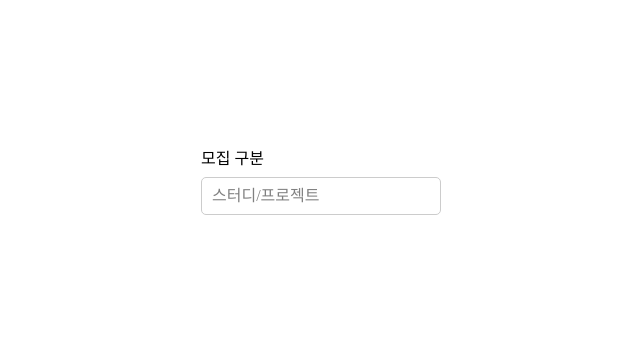
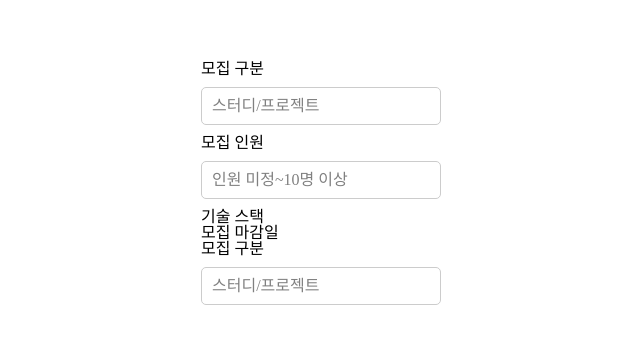
Before and after one commit to seongEun95/holu, a React (Create React App) app: page /test in a window 1280 px wide. Shown: the part 212-556 px from the top of the page, without its empty margins (319-959 px from the left). Built offline with nearby package versions, Linux system fonts and the light colour scheme; a web font is replaced by a local one.

Commit message:
테스트 페이지

```diff
--- a/src/pages/TestPage.tsx
+++ b/src/pages/TestPage.tsx
@@ -5,7 +5,7 @@ import { useState } from 'react';
 import SelectBox from '../components/ui/SelectBox';
 
 export default function TestPage() {
-	const [selectedValue, setSelectedValue] = useState<{ [key: string]: string }>({
+	const [selectedValue, setSelectedValue] = useState({
 		category: '',
 	});
 
@@ -15,16 +15,16 @@ export default function TestPage() {
 
 	const SelectItems = [
 		{
-			userValue: '프로젝트',
-			dataValue: 'project',
+			label: '프로젝트',
+			value: 'project',
 		},
 		{
-			userValue: '스터디',
-			dataValue: 'study',
+			label: '스터디',
+			value: 'study',
 		},
 		{
-			userValue: '기타',
-			dataValue: 'etc',
+			label: '기타',
+			value: 'etc',
 		},
 	];
 
@@ -38,6 +38,25 @@ export default function TestPage() {
 					selectItems={SelectItems}
 					onClick={handleClickItem}
 					selectedValue={selectedValue.category}
+				/>
+				<SelectBox
+					type="singleSelection"
+					label="모집 인원"
+					defaultText="인원 미정~10명 이상"
+					selectItems={SelectItems}
+					onClick={handleClickItem}
+					selectedValue={selectedValue.category}
+				/>
+				<SelectBox type="multipleSelection" label="기술 스택" selectItems={SelectItems} />
+				<SelectBox type="DateSelection" label="모집 마감일" />
+				<SelectBox
+					type="singleSelection"
+					label="모집 구분"
+					defaultText="스터디/프로젝트"
+					selectItems={SelectItems}
+					onClick={handleClickItem}
+					selectedValue={selectedValue.category}
+					contact={true}
 				/>
 			</div>
 		</div>
```
